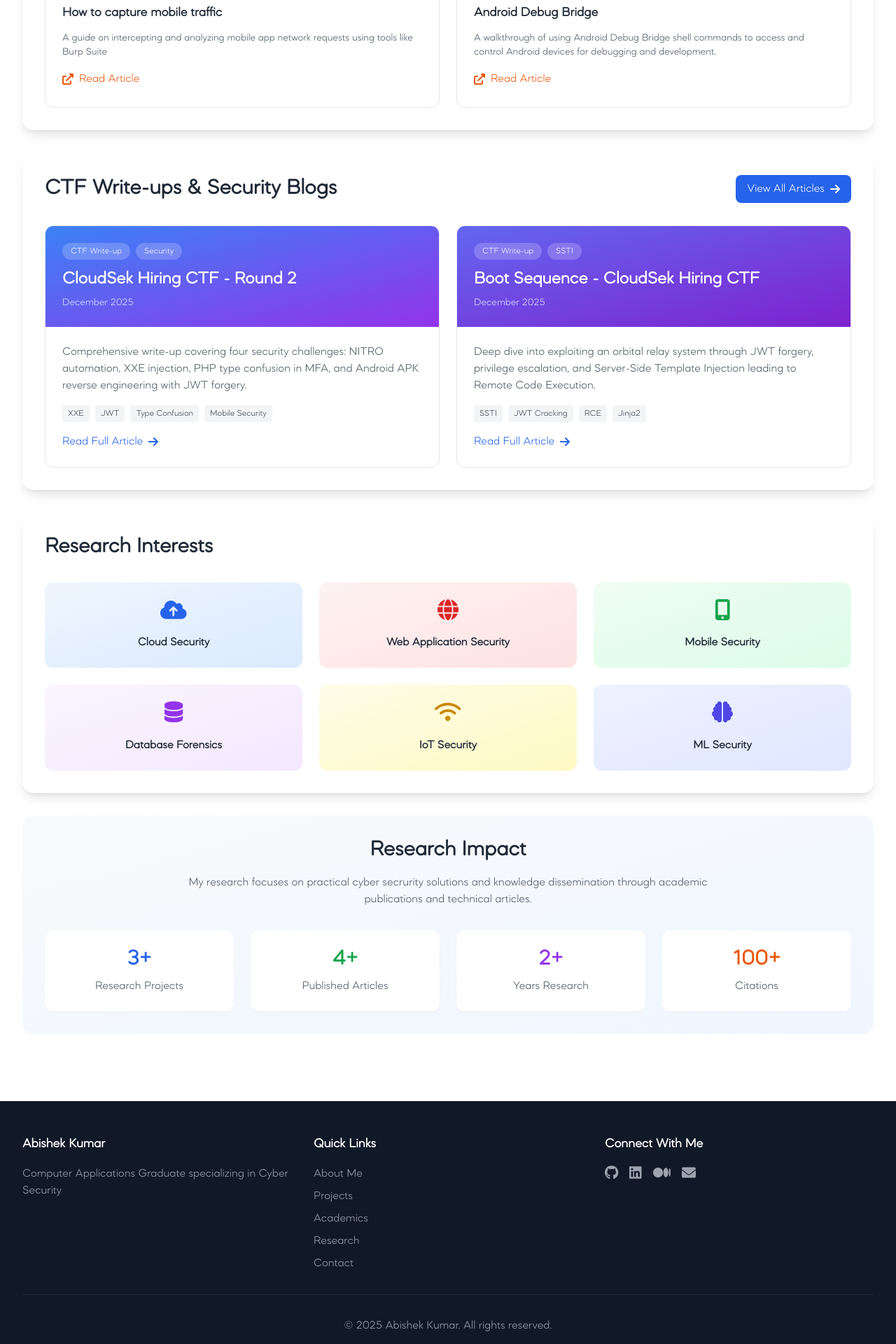
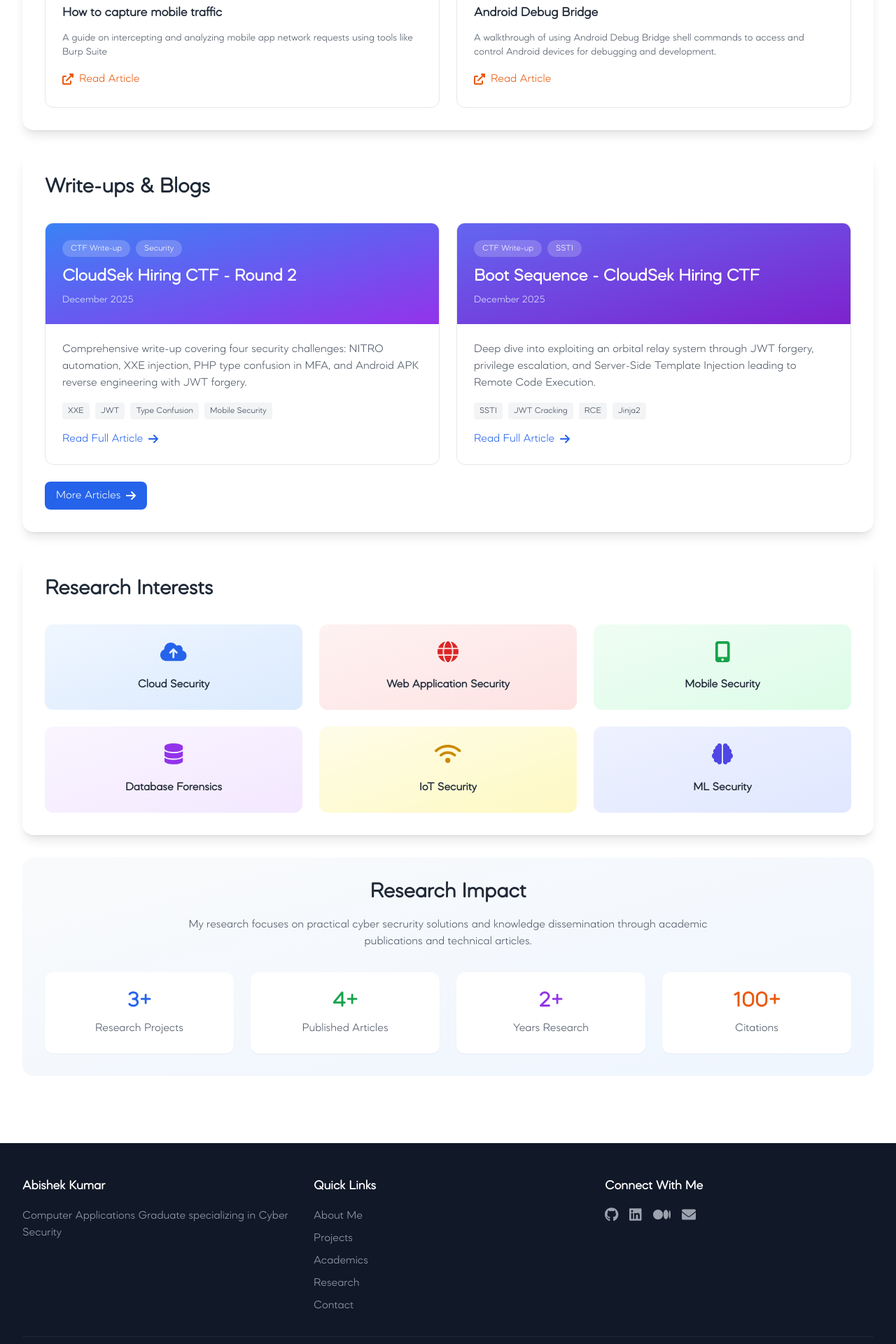
Before and after one commit to Abishek-Kumar-GHub/Portfolio, a Flask app: page /research in a window 1280 px wide. Shown: the part 1364-3284 px from the top of the page at 70% size. Run offline with Flask 3, Linux system fonts and the light colour scheme; style sheets or scripts are compiled from the project's sources; some libraries are stand-ins or nearby versions.

Commit message:
CTF-round2

```diff
--- a/app.py
+++ b/app.py
@@ -246,7 +246,7 @@ def articles():
     return render_template('articles.html', active_page='research')
 
 @app.route('/research/articles/ctf-round-1')
-def article_ctf_round2():
+def article_ctf_round1():
     """CTF Round 2 article page"""
     return render_template('articles/article_ctf_round1.html', active_page='research')
 
--- a/templates/about.html
+++ b/templates/about.html
@@ -54,7 +54,7 @@
             <h1 class="text-4xl sm:text-5xl md:text-6xl font-bold leading-tight"><span class="bg-gradient-to-r from-blue-600 via-purple-600 to-pink-600 text-transparent bg-clip-text">Abishek Kumar</span></h1>
 
             <p class="text-base sm:text-lg md:text-xl text-gray-700 dark:text-gray-300 leading-relaxed px-2 md:px-0">
-              <span class="text-blue-600 dark:text-blue-400 font-semibold">Cyber Security Enthusiast</span> and <span class="text-purple-600 dark:text-purple-400 font-semibold">Full Stack Developer</span>
+              <span class="text-blue-600 dark:text-blue-400 font-semibold">Cyber Security Researcher</span> and <span class="text-purple-600 dark:text-purple-400 font-semibold">Full-Stack Developer</span>
             </p>
 
             <div class="flex flex-wrap justify-center md:justify-start gap-2 sm:gap-3 px-2 md:px-0">
--- a/templates/articles.html
+++ b/templates/articles.html
@@ -49,7 +49,7 @@
                         <span class="px-3 py-1 bg-green-100 text-green-700 rounded-full text-xs font-medium dark:bg-green-900 dark:text-green-300">Mobile Security</span>
                     </div>
                     <h2 class="text-3xl font-bold text-gray-800 mb-3 dark:text-white">
-                        CloudSek Hiring CTF - Round 2
+                        CloudSek Hiring CTF - Round 1
                     </h2>
                     <p class="text-gray-500 text-sm mb-4 dark:text-gray-400">
                         <i class="fas fa-calendar mr-2"></i>December 2025
@@ -70,7 +70,7 @@
                         <span class="px-2 py-1 bg-gray-100 text-gray-600 rounded text-xs dark:bg-gray-700 dark:text-gray-300">BeVigil</span>
                         <span class="px-2 py-1 bg-gray-100 text-gray-600 rounded text-xs dark:bg-gray-700 dark:text-gray-300">Python Automation</span>
                     </div>
-                    <a href="{{ url_for('article_ctf_round2') }}" class="inline-flex items-center px-6 py-3 bg-blue-600 text-white rounded-lg hover:bg-blue-700 transition-colors font-medium">
+                    <a href="{{ url_for('article_ctf_round1') }}" class="inline-flex items-center px-6 py-3 bg-blue-600 text-white rounded-lg hover:bg-blue-700 transition-colors font-medium">
                         Read Full Write-up
                         <i class="fas fa-arrow-right ml-2"></i>
                     </a>
@@ -95,7 +95,7 @@
                         <span class="px-3 py-1 bg-yellow-100 text-yellow-700 rounded-full text-xs font-medium dark:bg-yellow-900 dark:text-yellow-300">RCE</span>
                     </div>
                     <h2 class="text-3xl font-bold text-gray-800 mb-3 dark:text-white">
-                        Boot Sequence - CloudSek Hiring CTF
+                        Boot Sequence - CloudSek Hiring CTF Round 2
                     </h2>
                     <p class="text-gray-500 text-sm mb-4 dark:text-gray-400">
                         <i class="fas fa-calendar mr-2"></i>December 14, 2025
--- a/templates/articles/article_boot_sequence.html
+++ b/templates/articles/article_boot_sequence.html
@@ -478,7 +478,7 @@ render_template('response.html', data=escape(input))</code></pre>
                 </div>
                 <div>
                     <h3 class="font-bold text-lg dark:text-white">Abishek Kumar</h3>
-                    <p class="text-gray-600 dark:text-gray-300">Cybersecurity Researcher | Web Developer</p>
+                    <p class="text-gray-600 dark:text-gray-300">Cybersecurity Researcher | Full-Stack Developer</p>
                     <div class="flex gap-4 mt-2">
                         <a href="https://www.linkedin.com/in/abishek--kumar/" class="text-blue-600 hover:text-blue-700">
                             <i class="fab fa-linkedin"></i> LinkedIn
@@ -499,7 +499,7 @@ render_template('response.html', data=escape(input))</code></pre>
     <div class="mt-8 mb-12">
         <h3 class="text-2xl font-bold text-gray-800 mb-4 dark:text-white">Related Articles</h3>
         <div class="bg-white rounded-xl p-6 shadow-lg hover:shadow-xl transition-all">
-            <a href="{{ url_for('article_ctf_round2') }}" class="block">
+            <a href="{{ url_for('article_ctf_round1') }}" class="block">
                 <div class="flex items-center gap-4">
                     <div class="w-16 h-16 bg-gradient-to-br from-blue-500 to-purple-600 rounded-lg flex items-center justify-center text-white">
                         <i class="fas fa-shield-alt text-2xl"></i>
--- a/templates/articles/article_ctf_round1.html
+++ b/templates/articles/article_ctf_round1.html
@@ -342,7 +342,7 @@ print(f"Forged JWT: {token}")</code></pre>
                 </div>
                 <div>
                     <h3 class="font-bold text-lg dark:text-white">Abishek Kumar</h3>
-                    <p class="text-gray-600 dark:text-gray-300">Cybersecurity Researcher | Web Developer</p>
+                    <p class="text-gray-600 dark:text-gray-300">Cybersecurity Researcher | Full-Stack Developer</p>
                     <div class="flex gap-4 mt-2">
                         <a href="https://www.linkedin.com/abishek--kumar" class="text-blue-600 hover:text-blue-700">
                             <i class="fab fa-linkedin"></i> Linkedin
--- a/templates/research.html
+++ b/templates/research.html
@@ -52,16 +52,12 @@
     <!-- CTF Write-ups & Blogs Section -->
     <section class="bg-white rounded-2xl p-8 shadow-lg scroll-reveal">
       <div class="flex justify-between items-center mb-8">
-        <h2 class="text-3xl font-bold text-gray-800 dark:text-white">CTF Write-ups & Security Blogs</h2>
-        <a href="{{ url_for('articles') }}" class="inline-flex items-center px-4 py-2 bg-blue-600 text-white rounded-lg hover:bg-blue-700 transition-colors">
-          View All Articles
-          <i class="fas fa-arrow-right ml-2"></i>
-        </a>
+        <h2 class="text-3xl font-bold text-gray-800 dark:text-white"> Write-ups & Blogs</h2>
       </div>
 
       <div class="grid grid-cols-1 md:grid-cols-2 gap-6">
         <!-- Article 1: CloudSek Hiring CTF Round 2 -->
-        <a href="{{ url_for('article_ctf_round2') }}" class="block group scroll-reveal">
+        <a href="{{ url_for('article_ctf_round1') }}" class="block group scroll-reveal">
           <div class="border border-gray-200 rounded-xl overflow-hidden hover:border-blue-300 hover:shadow-lg transition-all">
             <div class="bg-gradient-to-br from-blue-500 to-purple-600 p-6 text-white">
               <div class="flex items-center gap-2 mb-3">
@@ -112,6 +108,13 @@
               </div>
             </div>
           </div>
+        </a>
+      </div>
+    </br>
+      <div>
+        <a href="{{ url_for('articles') }}" class="inline-flex items-center px-4 py-2 bg-blue-600 text-white rounded-lg hover:bg-blue-700 transition-colors">
+          More Articles
+          <i class="fas fa-arrow-right ml-2"></i>
         </a>
       </div>
     </section>
```
